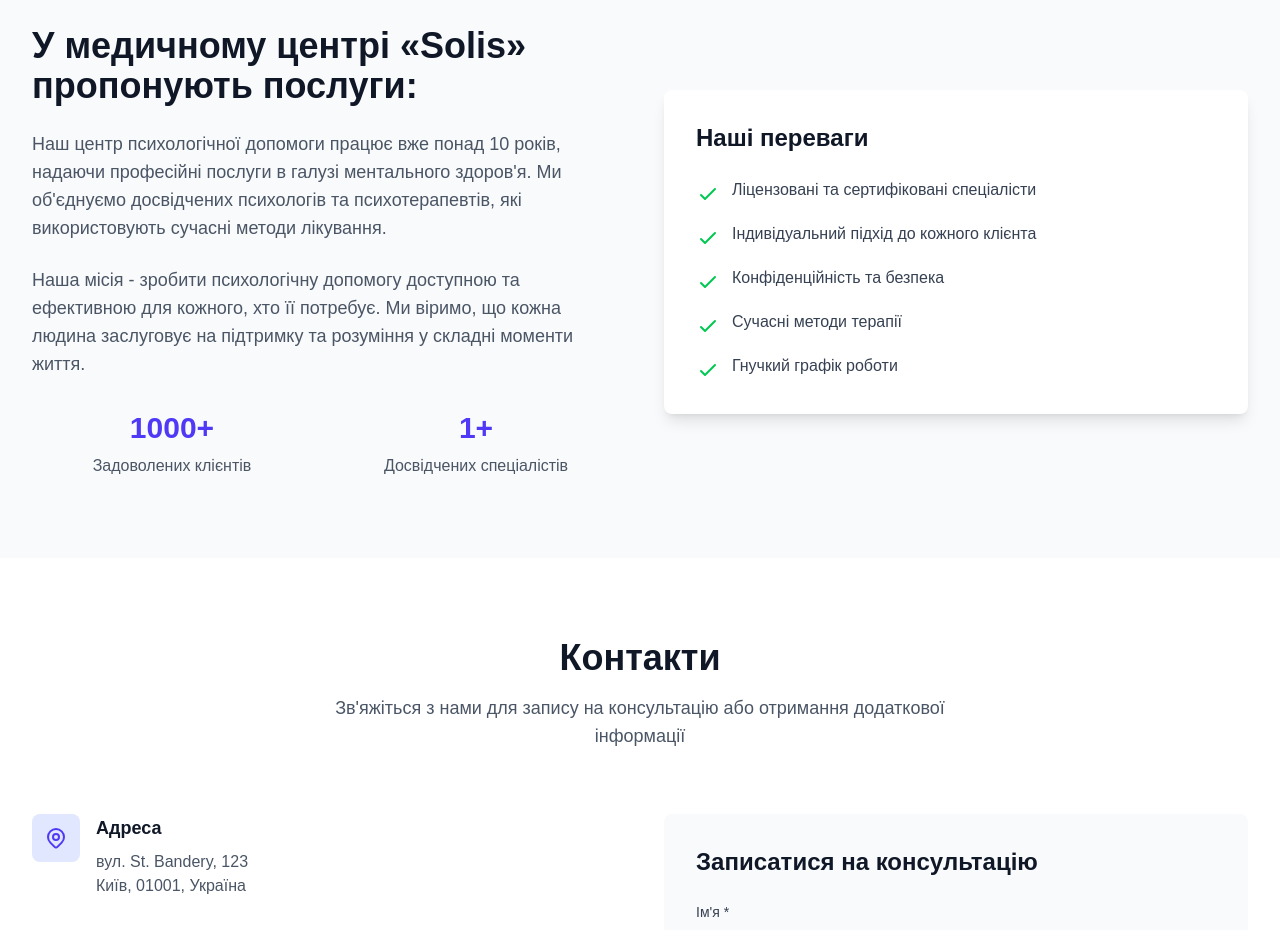
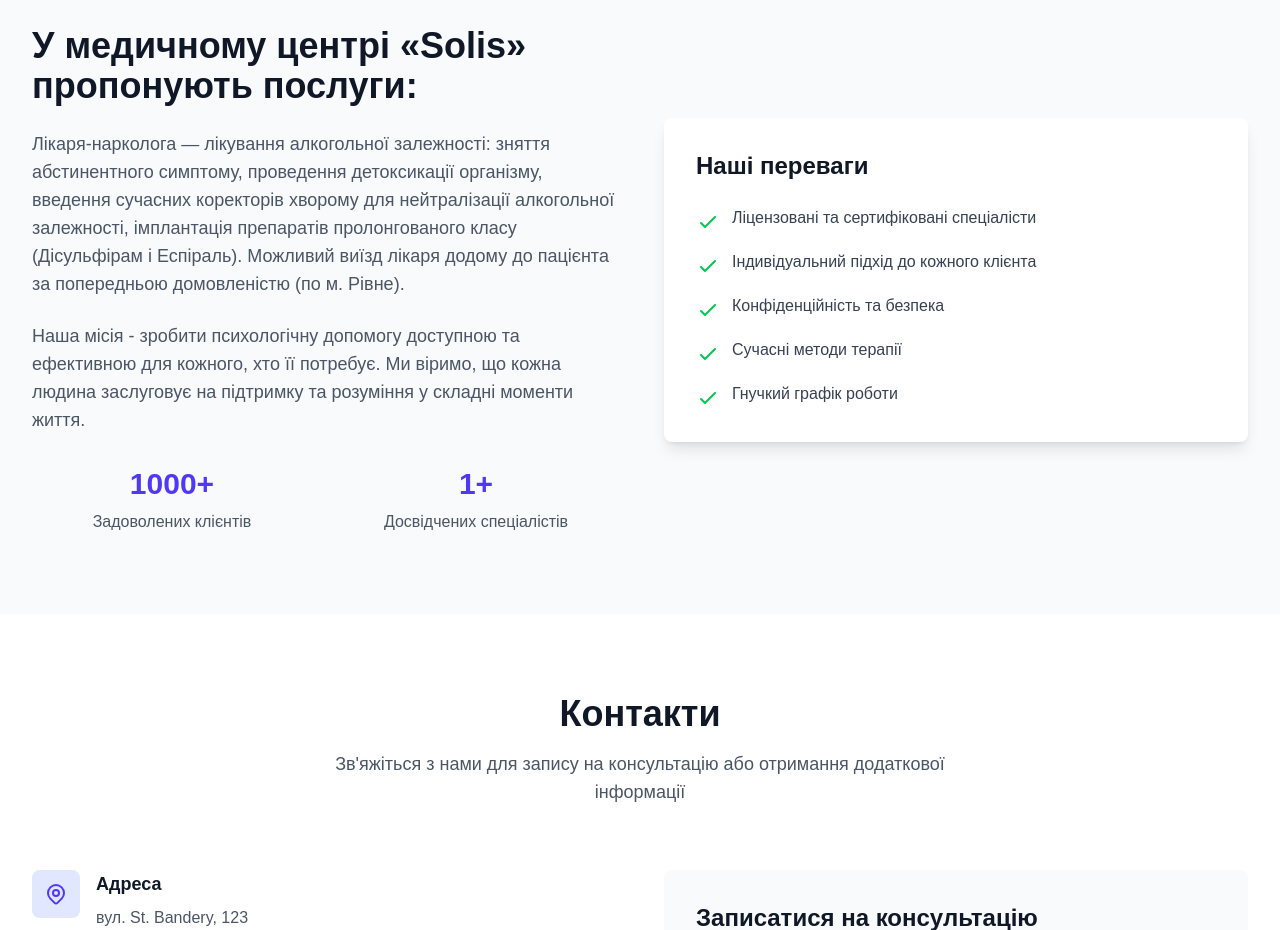
Before and after one commit to Natali993/texnic, a Next.js app: page / in a window 1280 px wide. Shown: the part 1320-2250 px from the top of the page. Built offline with nearby package versions, Linux system fonts and the light colour scheme.

Commit message:
chore: change text 2

```diff
--- a/src/app/page.tsx
+++ b/src/app/page.tsx
@@ -144,9 +144,7 @@ export default function Home() {
             <div>
               <h2 className="text-3xl md:text-4xl font-bold text-gray-900 mb-6"><strong>У медичному центрі «Solis» пропонують послуги: </strong></h2>
               <p className="text-lg text-gray-600 mb-6">
-                Наш центр психологічної допомоги працює вже понад 10 років, надаючи професійні послуги
-                в галузі ментального здоров&apos;я. Ми об&apos;єднуємо досвідчених психологів та психотерапевтів,
-                які використовують сучасні методи лікування.
+                Лікаря-нарколога — лікування алкогольної залежності: зняття абстинентного симптому, проведення детоксикації організму, введення сучасних коректорів хворому для нейтралізації алкогольної залежності, імплантація препаратів пролонгованого класу (Дісульфірам і Еспіраль). Можливий виїзд лікаря додому до пацієнта за попередньою домовленістю (по м. Рівне).
               </p>
               <p className="text-lg text-gray-600 mb-8">
                 Наша місія - зробити психологічну допомогу доступною та ефективною для кожного,
```
